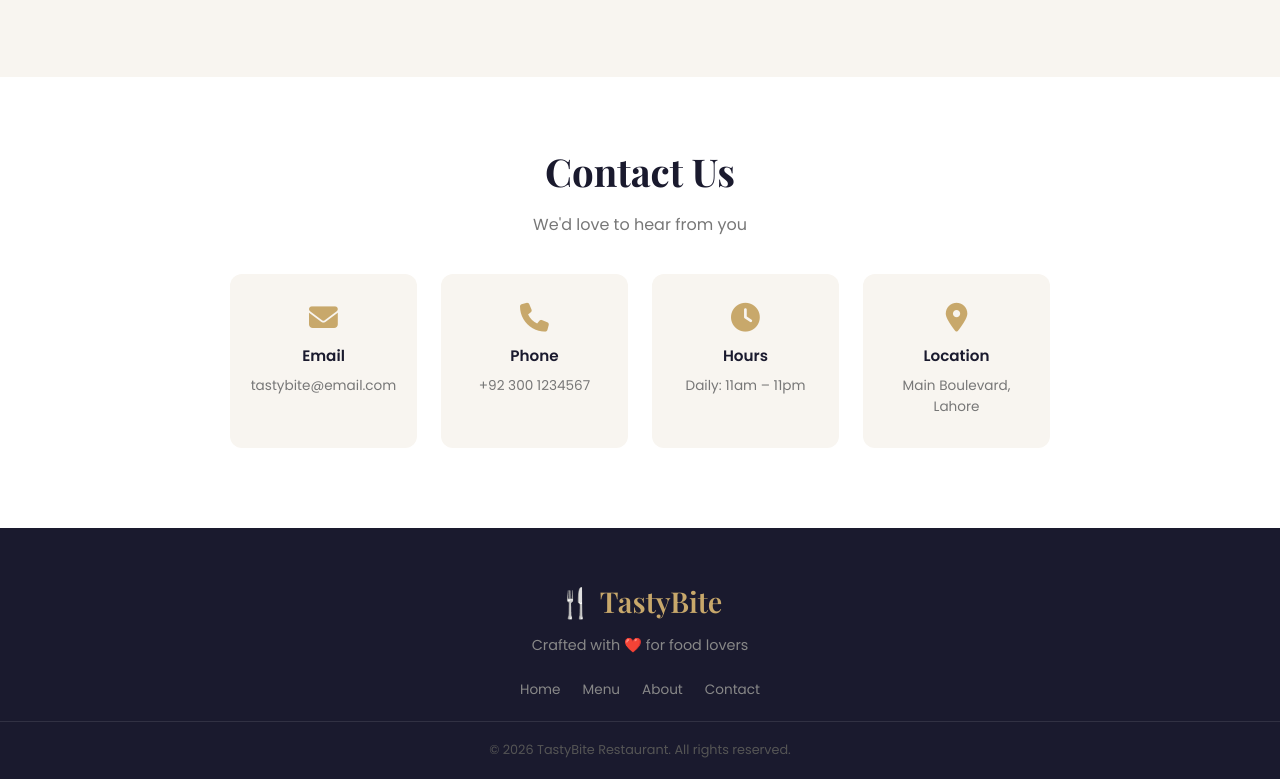
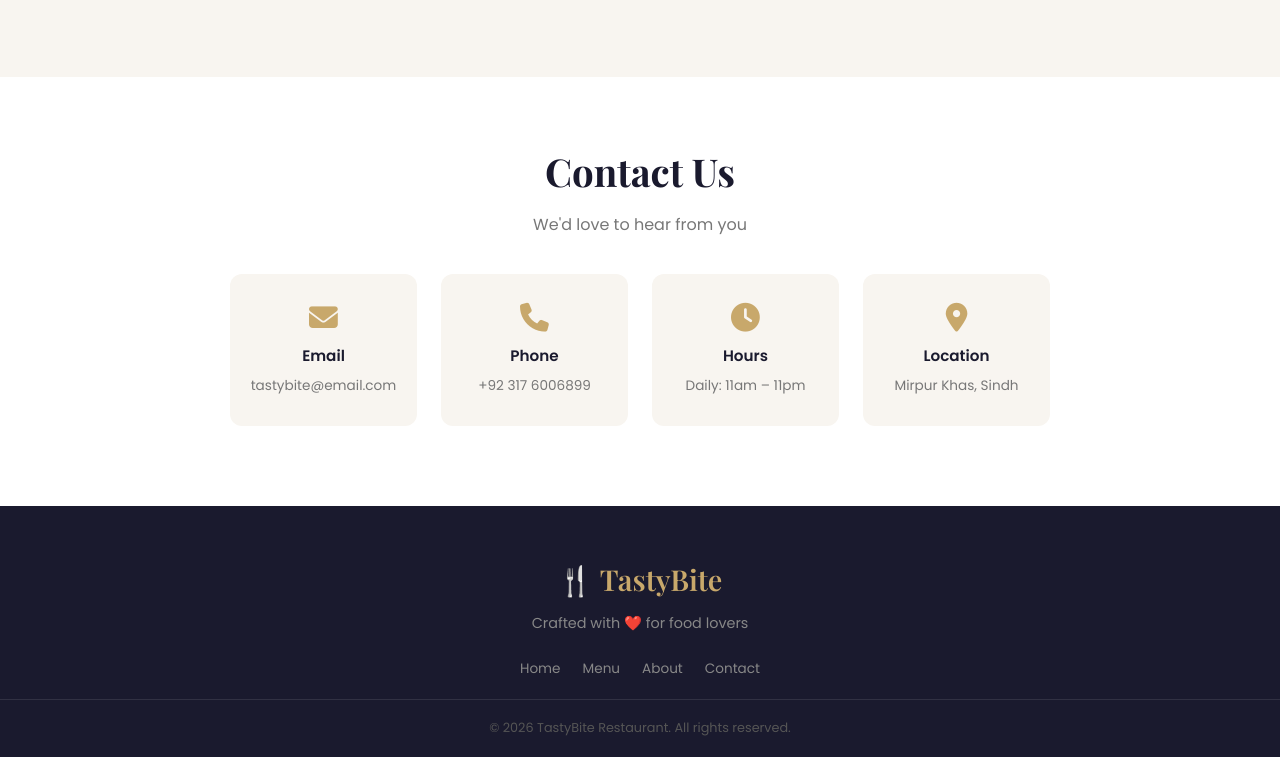
Before and after one commit to Toobaalie/Restaurant-website, a website: page index.html in a window 1280 px wide. Shown: the part 2553-3332 px from the top of the page. After the commit the page ends 3310 px from the top, so only its background shows below. Drawn offline with nearby package versions, Linux system fonts and the light colour scheme.

Commit message:
Update index.html

```diff
--- a/index.html
+++ b/index.html
@@ -401,7 +401,7 @@
     <div class="contact-card">
       <i class="fas fa-phone"></i>
       <h4>Phone</h4>
-      <p>+92 300 1234567</p>
+      <p>+92 317 6006899</p>
     </div>
     <div class="contact-card">
       <i class="fas fa-clock"></i>
@@ -411,7 +411,7 @@
     <div class="contact-card">
       <i class="fas fa-location-dot"></i>
       <h4>Location</h4>
-      <p>Main Boulevard, Lahore</p>
+      <p>Mirpur Khas, Sindh</p>
     </div>
   </div>
 </section>
```
